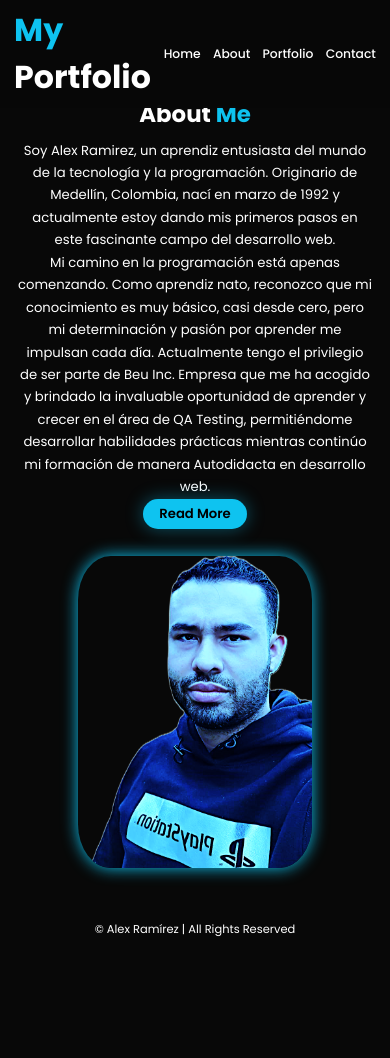
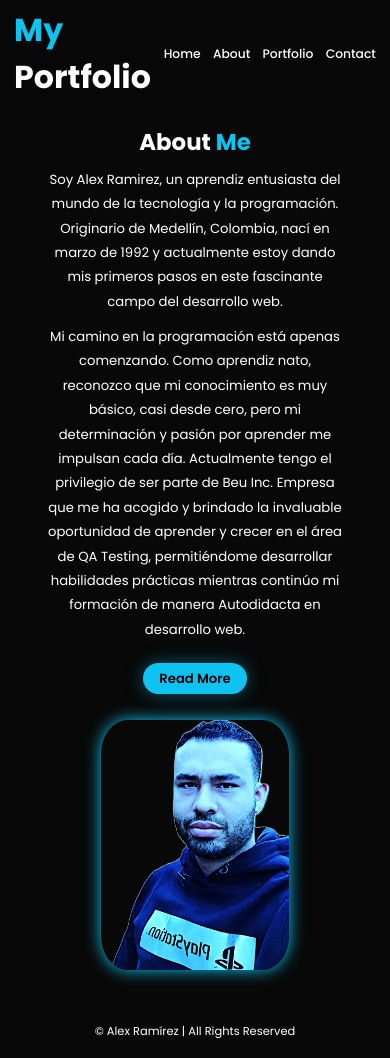
Before and after one commit to Alex-dev-ux/Portafolio-Web-Agosto-2024, a Next.js app: page /about in a window 390 px wide. Before the commit the page ends 955 px from the top, so only its background shows below. Built offline with nearby package versions, Linux system fonts and the light colour scheme.

Commit message:
fix(styles): corregir dimensiones en mobile para todas la secciones de la app

```diff
--- a/src/styles/responsive.css
+++ b/src/styles/responsive.css
@@ -18,6 +18,7 @@
     --second-bg-color: #000c10;
     --text-color: white;
     --main-color: #0ec3f0;
+    --header-height: 6.8rem;
   }
 
   html {
@@ -28,12 +29,28 @@
   body {
     background: var(--bg-color);
     color: var(--text-color);
-    padding-top: 5rem;
+    padding-top: calc(var(--header-height) + 3.4rem);
+    min-height: 100dvh;
+    display: flex;
+    flex-direction: column;
+  }
+
+  .layout {
+    flex: 1;
+    width: 100%;
+    display: flex;
+    justify-content: center;
+  }
+
+  .layout > main {
+    width: 100%;
+    max-width: 420px;
   }
 
   section {
     min-height: auto;
-    padding: 6rem 2rem 4rem;
+    padding: 4rem 1.6rem 4rem;
+    scroll-margin-top: calc(var(--header-height) + 1.2rem);
   }
 
   span {
@@ -47,6 +64,7 @@
     right: 0;
     z-index: 1000;
     width: 100%;
+    min-height: var(--header-height);
     padding: 0.8rem 1.6rem;
     display: flex;
     align-items: center;
@@ -105,12 +123,12 @@
   .home-content p {
     font-size: 1.5rem;
     line-height: 1.7;
-    max-width: 32rem;
+    max-width: 26rem;
   }
 
   .home-img img {
-    width: 60vw;
-    max-width: 260px;
+    width: 48vw;
+    max-width: 220px;
     border-radius: 14%;
     box-shadow: 0 0 18px var(--main-color);
   }
@@ -163,8 +181,8 @@
   }
 
   .about img {
-    width: 60vw;
-    max-width: 260px;
+    width: 48vw;
+    max-width: 220px;
     border-radius: 14%;
     box-shadow: 0 0 16px var(--main-color);
   }
@@ -176,7 +194,15 @@
 
   .about-content p {
     font-size: 1.5rem;
-    line-height: 1.7;
+    line-height: 1.85;
+    max-width: 34rem;
+    margin-left: auto;
+    margin-right: auto;
+    margin-bottom: 1.2rem;
+  }
+
+  .about-content .btn {
+    margin-top: 1.2rem;
   }
 
   /* Portfolio */
@@ -242,7 +268,8 @@
 
   .footer {
     background-color: var(--bg-color);
-    padding: 1.6rem 0 2rem;
+    padding: 1.6rem 0 calc(2rem + env(safe-area-inset-bottom));
+    margin-top: auto;
   }
 
   .footer .copyright {
@@ -274,16 +301,19 @@
     --second-bg-color: #000c10;
     --text-color: white;
     --main-color: #0ec3f0;
+    --header-height: 7.2rem;
    }
 
    body {
     background: var(--bg-color);
     color: var(--text-color);
+    padding-top: calc(var(--header-height) + 1.6rem);
    }
 
   section {
   min-height: 92vh;
     padding: 10rem 12%;
+    scroll-margin-top: calc(var(--header-height) + 1.6rem);
   }
 
   span {
@@ -302,6 +332,7 @@
     justify-content: space-between;
     align-items: center;
     width: 100%;
+    min-height: var(--header-height);
     padding: 1rem 2rem;
     background-color: var(--bg-color);
     position: fixed;
```
